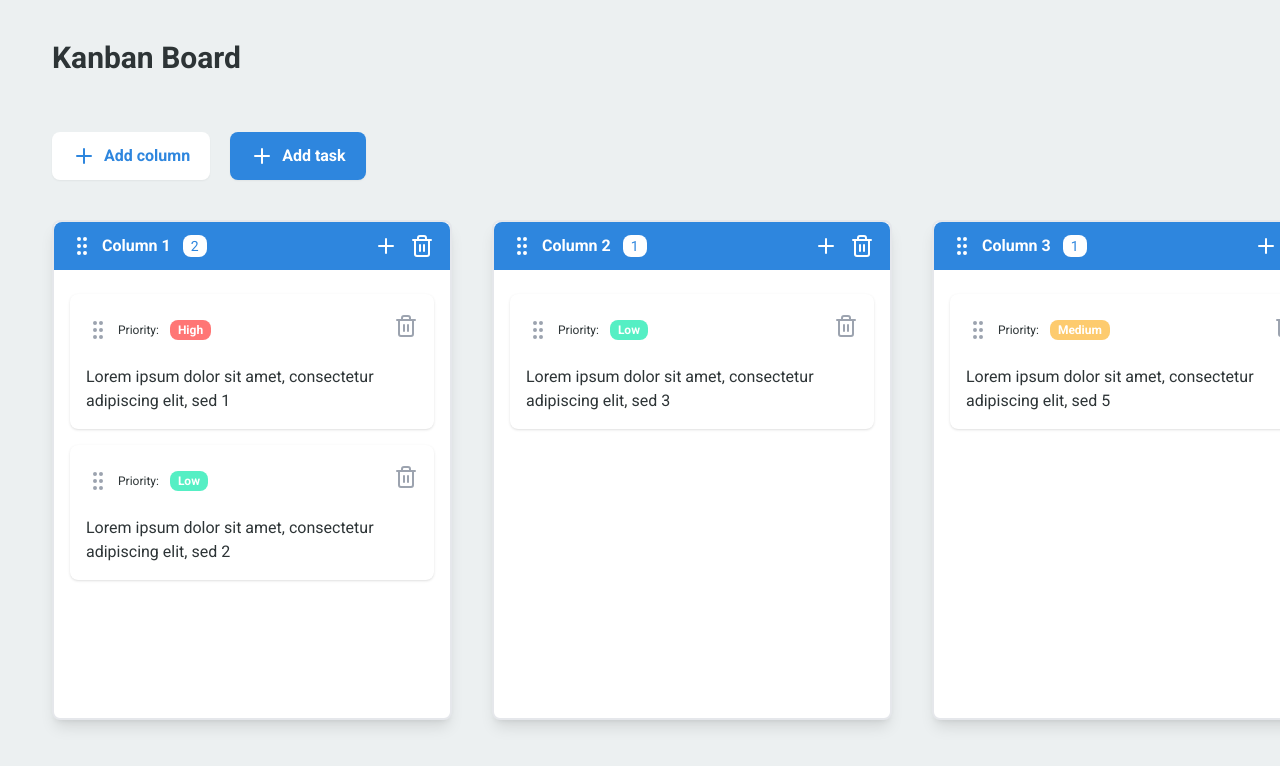
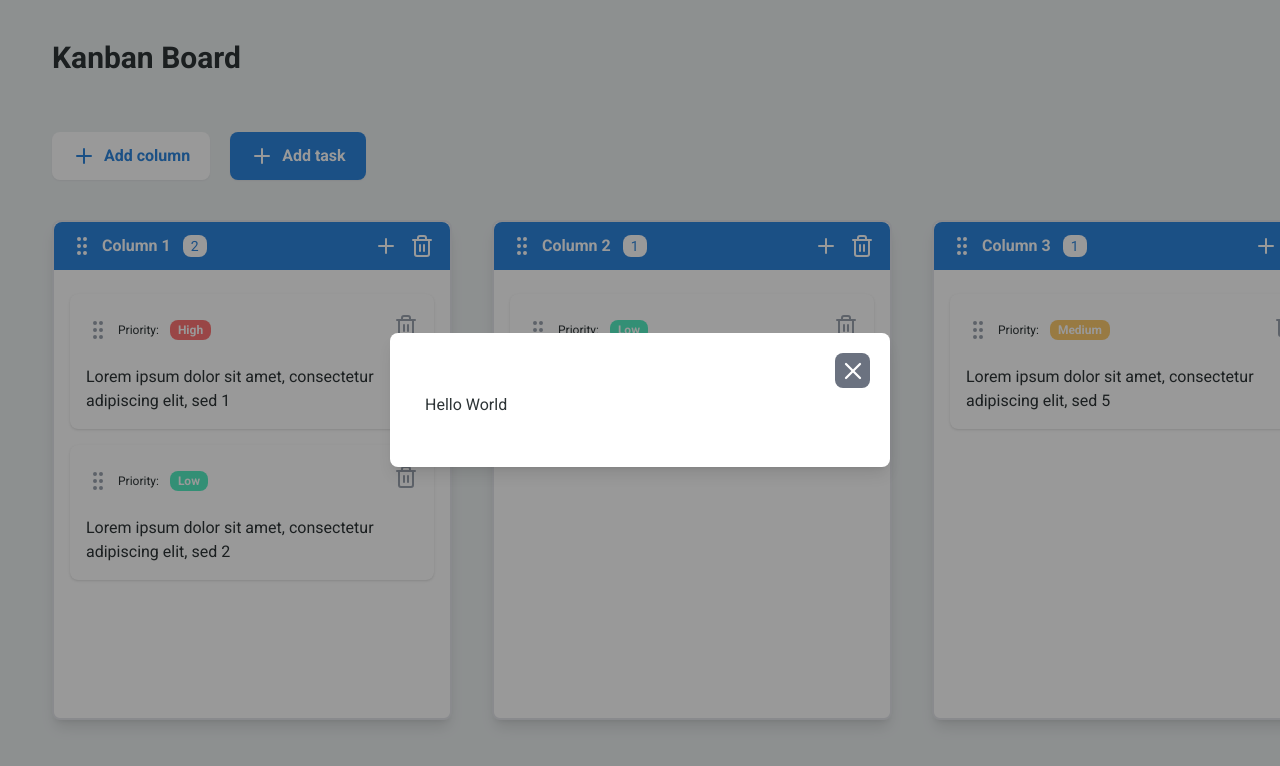
Before and after one commit to niketski/kanban-board, a React (Vite) app: page / in a window 1280 px wide. Both pictures are taken after a click on the button "Add task". Shown: the top 766 px of the page. Built offline with nearby package versions, Linux system fonts and the light colour scheme.

Commit message:
feat: created modal component

```diff
--- a/src/components/kanban-board.tsx
+++ b/src/components/kanban-board.tsx
@@ -2,6 +2,7 @@ import { useState } from "react"
 import KanbanColumn from "./kanban-column"
 import { Column, Id, Task } from "../types";
 import { Plus } from "lucide-react";
+import Modal from "./modal";
 
 const INITIAL_COLUMNS: Column[] = [
   {
@@ -62,6 +63,7 @@ const INITIAL_TASKS: Task[] = [
 function KanbanBoard() {
   const [ columns, setColumns] = useState<Column[]>(INITIAL_COLUMNS);
   const [ tasks, setTasks ] = useState<Task[]>(INITIAL_TASKS);
+  const [isAddTaskModalActive, setIsAddTaskModalActive] = useState(false);
 
   // create column
   const createColumn = (): void => {
@@ -101,7 +103,6 @@ function KanbanBoard() {
     setColumns(updatedColumns);
   };
 
-  console.log(columns);
   return (
     <div className="pt-4 pb-5">
         <div className="px-[52px] mb-10">
@@ -110,7 +111,9 @@ function KanbanBoard() {
             onClick={() => createColumn()}>
             <Plus className="mr-2"/> Add column
           </button>
-          <button className=" inline-flex items-center rounded-lg bg-primary text-white font-bold py-3 px-5 shadow-sm transition-shadow hover:shadow-lg">
+          <button
+            onClick={() => { setIsAddTaskModalActive(true) }}
+            className=" inline-flex items-center rounded-lg bg-primary text-white font-bold py-3 px-5 shadow-sm transition-shadow hover:shadow-lg">
             <Plus className="mr-2"/> Add task
           </button>
         </div>
@@ -137,6 +140,11 @@ function KanbanBoard() {
 
         </div>
 
+        {isAddTaskModalActive &&
+          <Modal onClose={() => { setIsAddTaskModalActive(false) }}>
+              <div>Hello World</div>
+          </Modal>
+        }
     </div>
   )
 }
--- /dev/null
+++ b/src/components/modal-backdrop.tsx
@@ -0,0 +1,15 @@
+interface ModalBackDropProps {
+  onClose: () => void
+}
+
+function ModalBackDrop({ onClose }: ModalBackDropProps) {
+
+  return (
+    <div
+      onClick={() => { onClose() }}
+      className="fixed top-0 left-0 w-full h-full z-[99] bg-black opacity-40"><span className="hidden">ModalBackDrop</span></div>
+  )
+
+}
+
+export default ModalBackDrop
--- /dev/null
+++ b/src/components/modal.tsx
@@ -0,0 +1,38 @@
+import React from "react"
+import { createPortal } from "react-dom";
+import ModalBackDrop from "./modal-backdrop";
+import { X } from 'lucide-react';
+
+interface ModalProps {
+    children: React.ReactNode;
+    onClose: () => void
+}
+
+function ModalPortal (content: React.ReactNode) {
+  return (
+    createPortal(content, document.body)
+  );
+}
+
+function Modal({ children, onClose }: ModalProps) {
+  return (
+    ModalPortal(
+      <>
+          <ModalBackDrop onClose={onClose}/>
+          <div className="fixed top-0 left-0 w-full h-full z-[100] overflow-y-auto flex items-center pointer-events-none animate-fadeUp">
+              <div className="pointer-events-auto max-w-[500px] mx-auto bg-white rounded-lg shadow-lg w-full pt-[60px] pb-[50px] px-[35px]  relative">
+                <button
+                  type="button"
+                  className="absolute top-[20px] right-[20px] rounded-lg bg-gray-500 w-[35px] h-[35px] flex items-center justify-center hover:bg-[#ff7675] transition-colors"
+                  onClick={() => { onClose() }}>
+                  <X size={28} strokeWidth={2.25} absoluteStrokeWidth color="#fff"/>
+                </button>
+                {children}
+              </div>
+          </div>
+      </>
+    )
+  )
+}
+
+export default Modal
--- a/tailwind.config.js
+++ b/tailwind.config.js
@@ -8,6 +8,21 @@ export default {
     extend: {
       colors: {
         primary: '#2e86de'
+      },
+      animation: {
+        fadeUp: 'fadeUp .8s ease'
+      },
+      keyframes: {
+        fadeUp: {
+          '0%' : {
+            opacity: 0,
+            transform: 'translateY(15px)'
+          },
+          '100%': {
+            opacity: 1,
+            transform: 'translateY(0)'
+          }
+        }
       }
     },
   },
```
